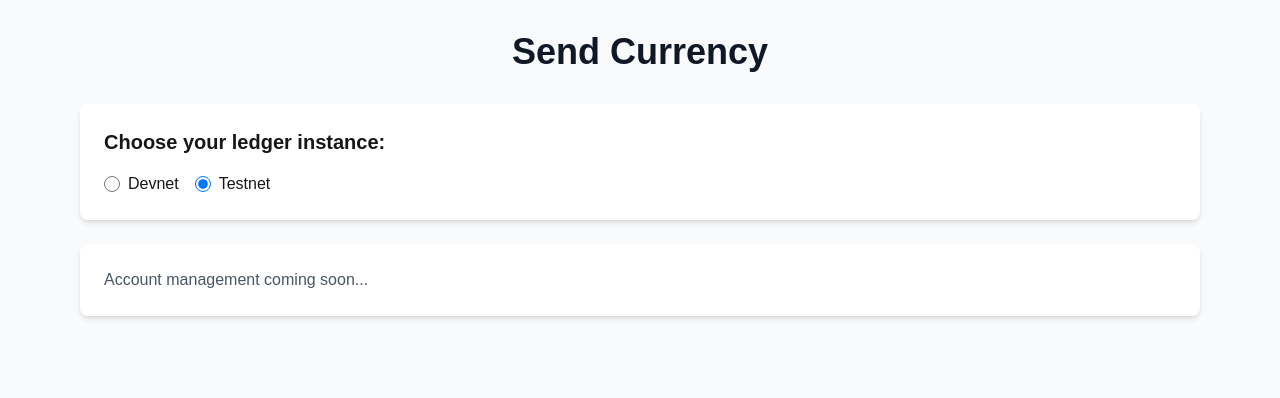
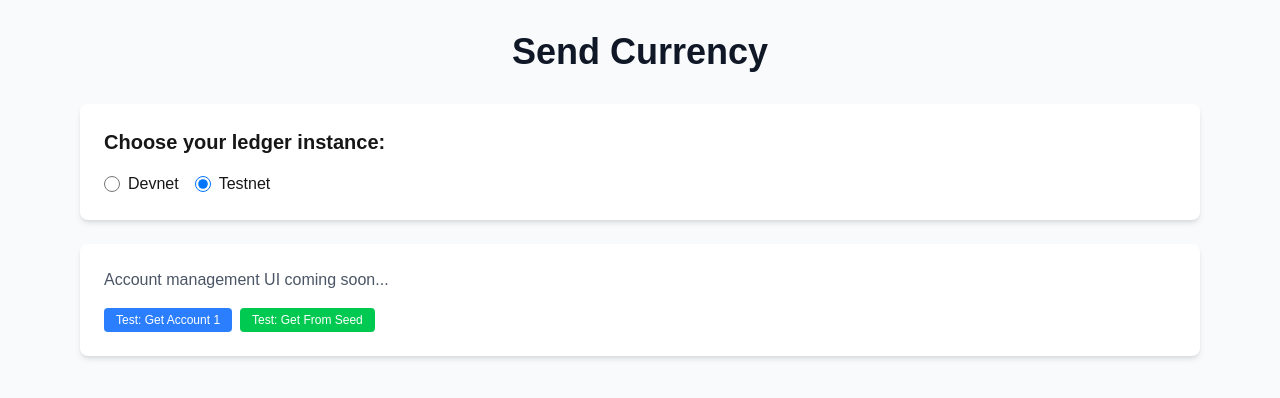
Before and after one commit to Avoisavo/EasyA-Wiser, a Next.js app: page /send in a window 1280 px wide. Shown: the top 398 px of the page. Built offline with nearby package versions, Linux system fonts and the light colour scheme.

Commit message:
Account management functions

```diff
--- a/pages/send.js
+++ b/pages/send.js
@@ -38,6 +38,78 @@ export default function SendCurrency() {
       : 'wss://s.devnet.rippletest.net:51233/';
   };
 
+  // Get new account from faucet
+  const getNewAccount = async (accountNumber) => {
+    setLoading(true);
+    const net = getNetworkUrl();
+    const client = new xrpl.Client(net);
+
+    try {
+      await client.connect();
+      setResults(`===Getting Account===\n\nConnected to ${net}.`);
+
+      const faucetHost = null;
+      const { wallet } = await client.fundWallet(null, { faucetHost });
+
+      const newAccountData = {
+        name: accountNumber === 1 ? account1.name : account2.name,
+        address: wallet.address,
+        seed: wallet.seed
+      };
+
+      if (accountNumber === 1) {
+        setAccount1(newAccountData);
+      } else {
+        setAccount2(newAccountData);
+      }
+
+      setResults(prev => prev + `\n\nNew account created!\nAddress: ${wallet.address}\nSeed: ${wallet.seed}`);
+
+    } catch (error) {
+      console.error('Error getting account:', error);
+      setResults(prev => prev + `\n===Error: ${error.message}===\n`);
+    } finally {
+      await client.disconnect();
+      setLoading(false);
+    }
+  };
+
+  // Get account from seed
+  const getAccountFromSeed = async (accountNumber) => {
+    setLoading(true);
+    const net = getNetworkUrl();
+    const client = new xrpl.Client(net);
+
+    try {
+      await client.connect();
+      setResults('===Finding wallet.===\n\n');
+
+      const seed = accountNumber === 1 ? account1.seed : account2.seed;
+      const wallet = xrpl.Wallet.fromSeed(seed);
+      const address = wallet.address;
+
+      const updatedAccount = {
+        ...( accountNumber === 1 ? account1 : account2),
+        address: address
+      };
+
+      if (accountNumber === 1) {
+        setAccount1(updatedAccount);
+      } else {
+        setAccount2(updatedAccount);
+      }
+
+      setResults(prev => prev + "===Wallet found.===\n\n" + "Account address: " + address + "\n\n");
+
+    } catch (error) {
+      console.error('Error getting account from seed:', error);
+      setResults(prev => prev + `\nError: ${error.message}\n`);
+    } finally {
+      await client.disconnect();
+      setLoading(false);
+    }
+  };
+
   return (
     <div className="min-h-screen bg-gray-50 py-8">
       <Head>
@@ -76,7 +148,33 @@ export default function SendCurrency() {
         </div>
 
         <div className="bg-white rounded-lg shadow-md p-6">
-          <p className="text-gray-600">Account management coming soon...</p>
+          <p className="text-gray-600">Account management UI coming soon...</p>
+
+          {/* Development testing buttons - will be replaced with proper UI */}
+          <div className="mt-4 flex gap-2">
+            <button
+              onClick={() => getNewAccount(1)}
+              disabled={loading}
+              className="px-3 py-1 bg-blue-500 text-white rounded text-xs disabled:opacity-50"
+            >
+              Test: Get Account 1
+            </button>
+            <button
+              onClick={() => getAccountFromSeed(1)}
+              disabled={loading}
+              className="px-3 py-1 bg-green-500 text-white rounded text-xs disabled:opacity-50"
+            >
+              Test: Get From Seed
+            </button>
+          </div>
+
+          {results && (
+            <div className="mt-4">
+              <pre className="text-xs bg-gray-100 p-2 rounded overflow-auto max-h-32">
+                {results}
+              </pre>
+            </div>
+          )}
         </div>
       </div>
     </div>
```
